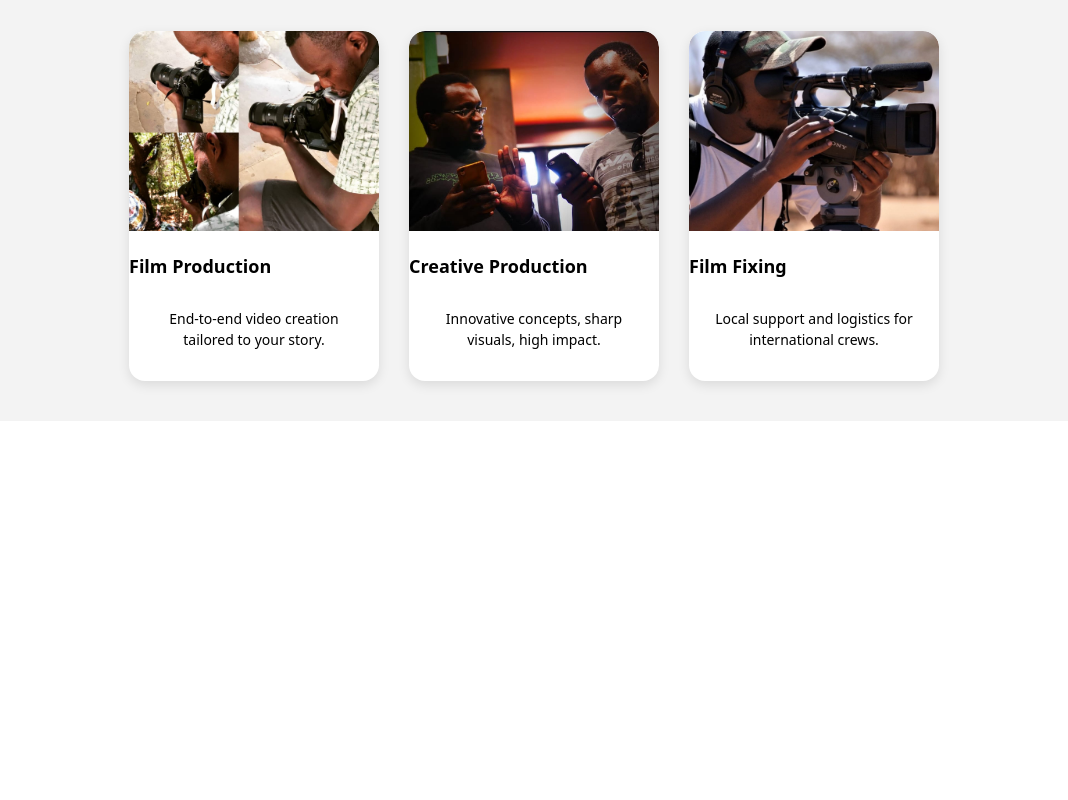
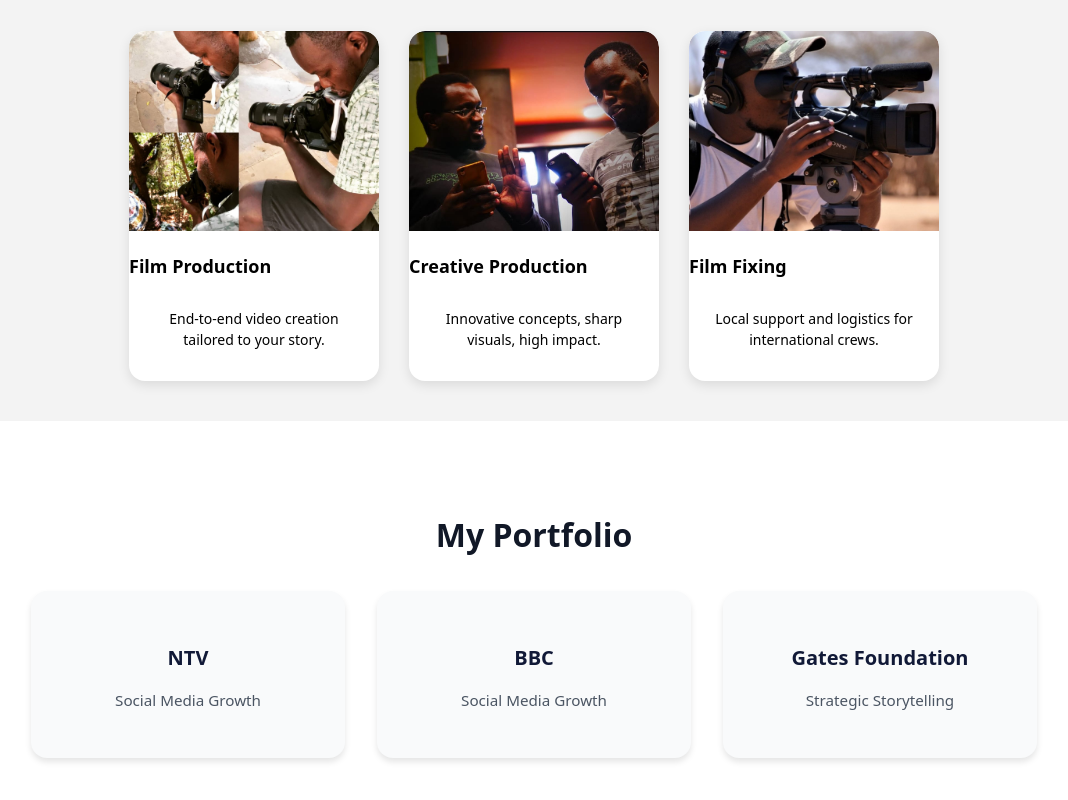
Before and after one commit to levimarkmuigai/Njoroge-React-Portfolio, a React (Vite) app: page / in a window 1280 px wide. Shown: the part 1428-2228 px from the top of the page, without its empty margins (106-1174 px from the left). Before the commit the page ends 1849 px from the top, so only its background shows below. Built offline with nearby package versions, Linux system fonts and the light colour scheme.

Commit message:
For Portfolio

```diff
--- a/src/App.jsx
+++ b/src/App.jsx
@@ -2,6 +2,7 @@ import { useState } from 'react'
 import HeroSection from './components/HeroSection';
 import ProfileSection from './components/ProfileSection';
 import ServiceSection from './components/ServiceSection';
+import PortfolioSection from './components/PortfolioSection'
 import './styles/globals.css';
 
 function App() {
@@ -11,6 +12,7 @@ function App() {
       <HeroSection/>
       <ProfileSection/>
       <ServiceSection/>
+      <PortfolioSection/>
     </>
   );
 }
--- a/src/components/PortfolioSection.jsx
+++ b/src/components/PortfolioSection.jsx
@@ -0,0 +1,37 @@
+import React from 'react';
+
+import styles from '../styles/PortfolioSection.module.css'
+
+const companies = [
+    {
+        name: 'NTV',
+        contributions: 'Social Media Growth'
+    },
+
+    {
+        name: 'BBC',
+        contributions: 'Social Media Growth'
+    },
+
+    {
+        name: 'Gates Foundation',
+        contributions: 'Strategic Storytelling'
+    }
+];
+
+export default function PortfolioSection() {
+    return(
+            <section className={styles.section}>
+            <h2 className={styles.heading}> My Portfolio </h2>
+
+            <div className={styles.cardContainer}>
+                {companies.map(({ name, contributions}, index) => (
+                    <div key={index} className={styles.card}>
+                        <h3 className={styles.company}>{name}</h3>
+                        <p className={styles.role}>{contributions}</p>
+                    </div>
+                ))}
+            </div>
+        </section>
+    )
+}
--- a/src/styles/PortfolioSection.module.css
+++ b/src/styles/PortfolioSection.module.css
@@ -0,0 +1,46 @@
+.section {
+    padding: 4rem 1rem;
+    text-align: center;
+    background-color: #fff;
+}
+
+.heading {
+    font-size: 2rem;
+    font-weight: 700;
+    margin-bottom: 2rem;
+    color: #111827;
+}
+
+.cardContainer {
+    display: flex;
+    justify-content: center;
+    flex-wrap: wrap;
+    gap: 2rem;
+    max-width: 1200px;
+    margin: 0 auto;
+}
+
+.card {
+    background-color: #f9fafb;
+    border-radius: 1rem;
+    padding: 2rem;
+    width: 250px;
+    box-shadow: 0 4px 6px rgba(0, 0, 0, 0.1);
+    transition: transform 0.2s ease;
+}
+
+.card:hover {
+    transform: scale(1.03);
+}
+
+.company {
+    font-size: 1.25rem;
+    font-weight: 600;
+    color: #111937;
+    margin-bottom: 0.5rem;
+}
+
+.role {
+    font-size: 0.95rem;
+    color: #4b5563;
+}
```
